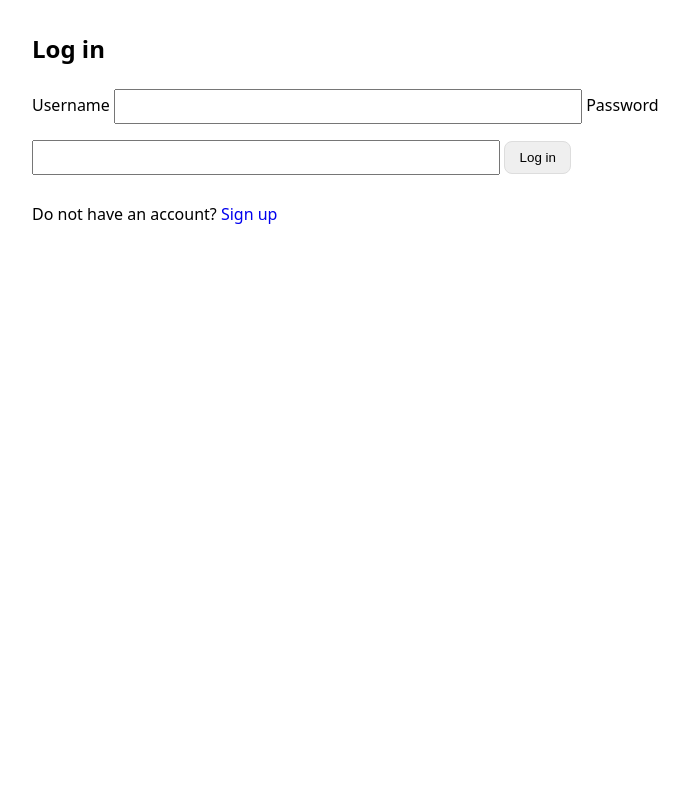
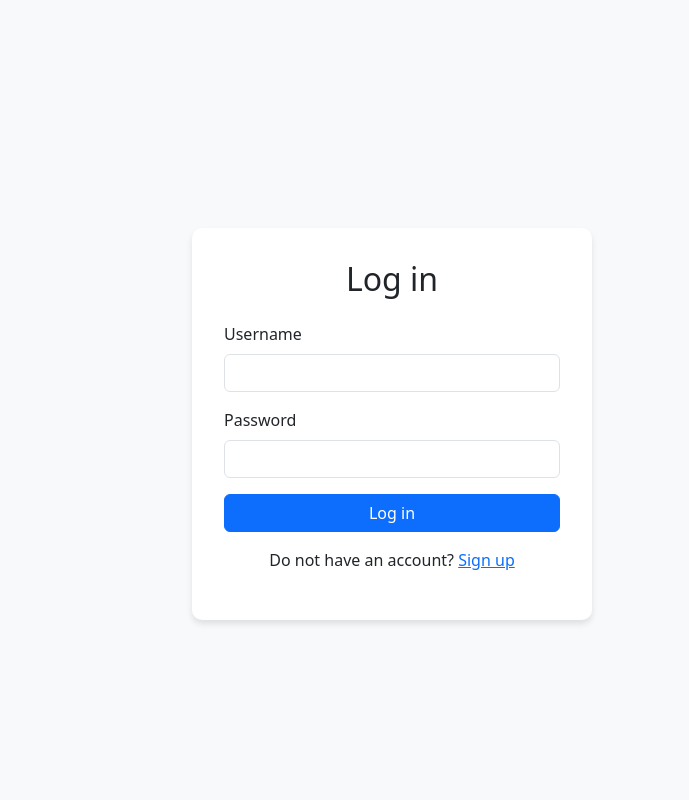
Before and after one commit to sazim28/login_signup, a Flask app: page /login in a window 1280 px wide. Shown: the whole page, without its empty margins (248-937 px from the left). Run offline with Flask 3, Linux system fonts and the light colour scheme.

Commit message:
Add Bootstrap styling to login/signup pages

```diff
--- a/templates/base.html
+++ b/templates/base.html
@@ -1,64 +1,38 @@
 <!DOCTYPE html>
-<html>
+<html lang="en">
 <head>
-    <meta charset="utf-8">
+    <meta charset="UTF-8">
+    <meta name="viewport" content="width=device-width, initial-scale=1.0">
     <title>{% block title %}{% endblock %}</title>
+
+    <!-- Bootstrap CSS -->
+    <link href="https://cdn.jsdelivr.net/npm/bootstrap@5.3.2/dist/css/bootstrap.min.css" rel="stylesheet">
+
+    <!-- Optional: Bootstrap Icons -->
+    <link href="https://cdn.jsdelivr.net/npm/bootstrap-icons@1.11.1/font/bootstrap-icons.css" rel="stylesheet">
+
+    <!-- Custom styles (optional) -->
     <style>
         body {
-            font-family: system-ui, sans-serif;
-            max-width: 720px;
-            margin: 2rem auto;
+            background-color: #f8f9fa; /* light gray background */
         }
 
-        .flash {
-            padding: .75rem 1rem;
-            border-radius: .5rem;
-            margin: .5rem 0;
-        }
-
-            .flash.success {
-                background: #e6ffed;
-            }
-
-            .flash.error {
-                background: #ffeaea;
-            }
-
-            .flash.info {
-                background: #eef6ff;
-            }
-
-            .flash.warning {
-                background: #fff7e6;
-            }
-
-        form input {
-            margin: .25rem 0 .75rem;
-            width: 100%;
-            max-width: 28rem;
-            padding: .5rem;
-        }
-
-        button {
-            padding: .5rem .9rem;
-            border-radius: .5rem;
-            border: 1px solid #ddd;
-            cursor: pointer;
-        }
-
-        a {
-            text-decoration: none;
+        .container {
+            background: white;
+            padding: 2rem;
+            border-radius: 10px;
+            box-shadow: 0 4px 6px rgba(0,0,0,0.1);
         }
     </style>
 </head>
 <body>
-    {% with messages = get_flashed_messages(with_categories=True) %}
-    {% if messages %}
-    {% for category, message in messages %}
-    <div class="flash {{ category }}">{{ message }}</div>
-    {% endfor %}
-    {% endif %}
-    {% endwith %}
-    {% block content %}{% endblock %}
+    <div class="d-flex justify-content-center align-items-center vh-100">
+        <div class="w-100" style="max-width: 500px;">
+            {% block content %}{% endblock %}
+        </div>
+    </div>
+
+    <!-- Bootstrap JS (for interactivity if needed) -->
+    <script src="https://cdn.jsdelivr.net/npm/bootstrap@5.3.2/dist/js/bootstrap.bundle.min.js"></script>
 </body>
 </html>
--- a/templates/login.html
+++ b/templates/login.html
@@ -1,13 +1,19 @@
 {% extends "base.html" %}
-{% block title %}Login{% endblock %}
+{% block title %}Log in{% endblock %}
 {% block content %}
-<h2>Log in</h2>
-<form method="POST">
-    <label>Username</label>
-    <input type="text" name="username" required>
-    <label>Password</label>
-    <input type="password" name="password" required>
-    <button type="submit">Log in</button>
-</form>
-<p>Do not have an account? <a href="{{ url_for('signup') }}">Sign up</a></p>
+<div class="container mt-5" style="max-width: 400px;">
+    <h2 class="mb-4 text-center">Log in</h2>
+    <form method="POST">
+        <div class="mb-3">
+            <label for="username" class="form-label">Username</label>
+            <input type="text" class="form-control" id="username" name="username" required>
+        </div>
+        <div class="mb-3">
+            <label for="password" class="form-label">Password</label>
+            <input type="password" class="form-control" id="password" name="password" required>
+        </div>
+        <button type="submit" class="btn btn-primary w-100">Log in</button>
+    </form>
+    <p class="mt-3 text-center">Do not have an account? <a href="{{ url_for('signup') }}">Sign up</a></p>
+</div>
 {% endblock %}
```
Also changed, not shown: templates/signup.html (+15 -9 lines).
